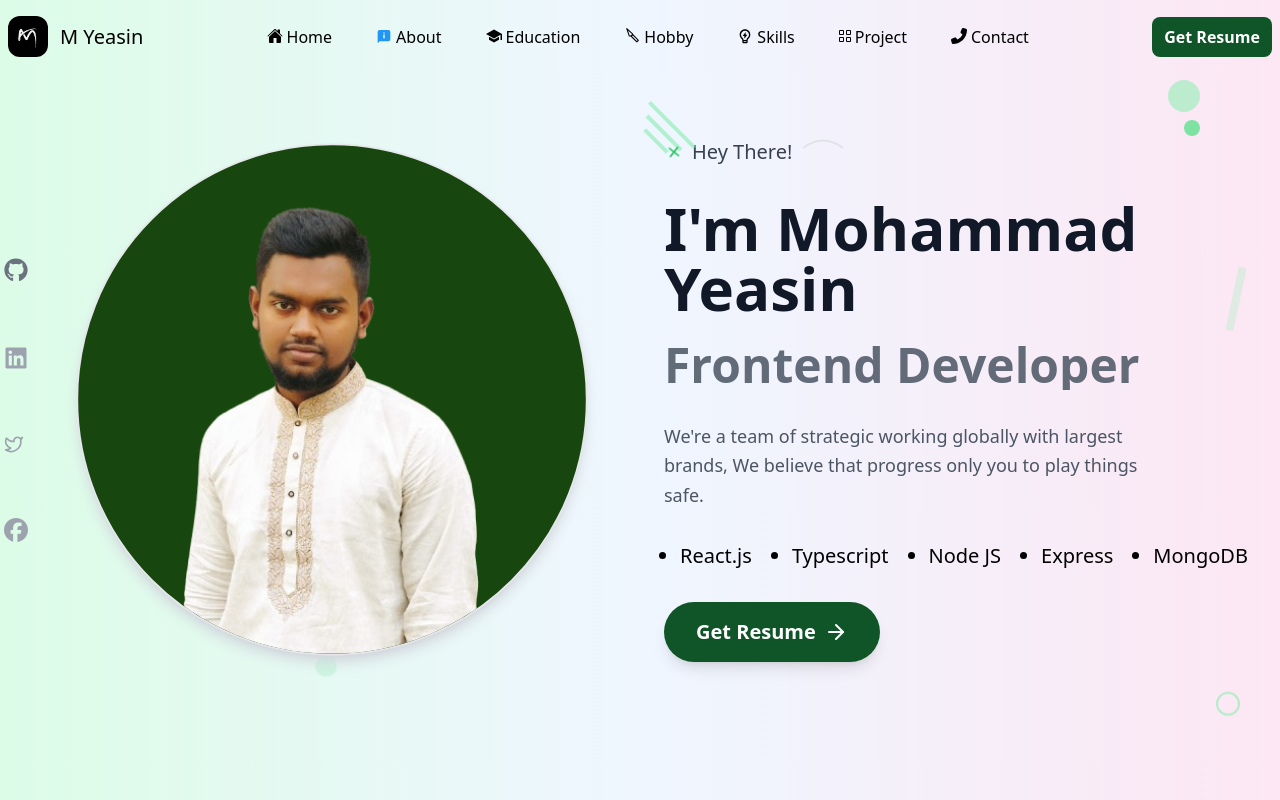
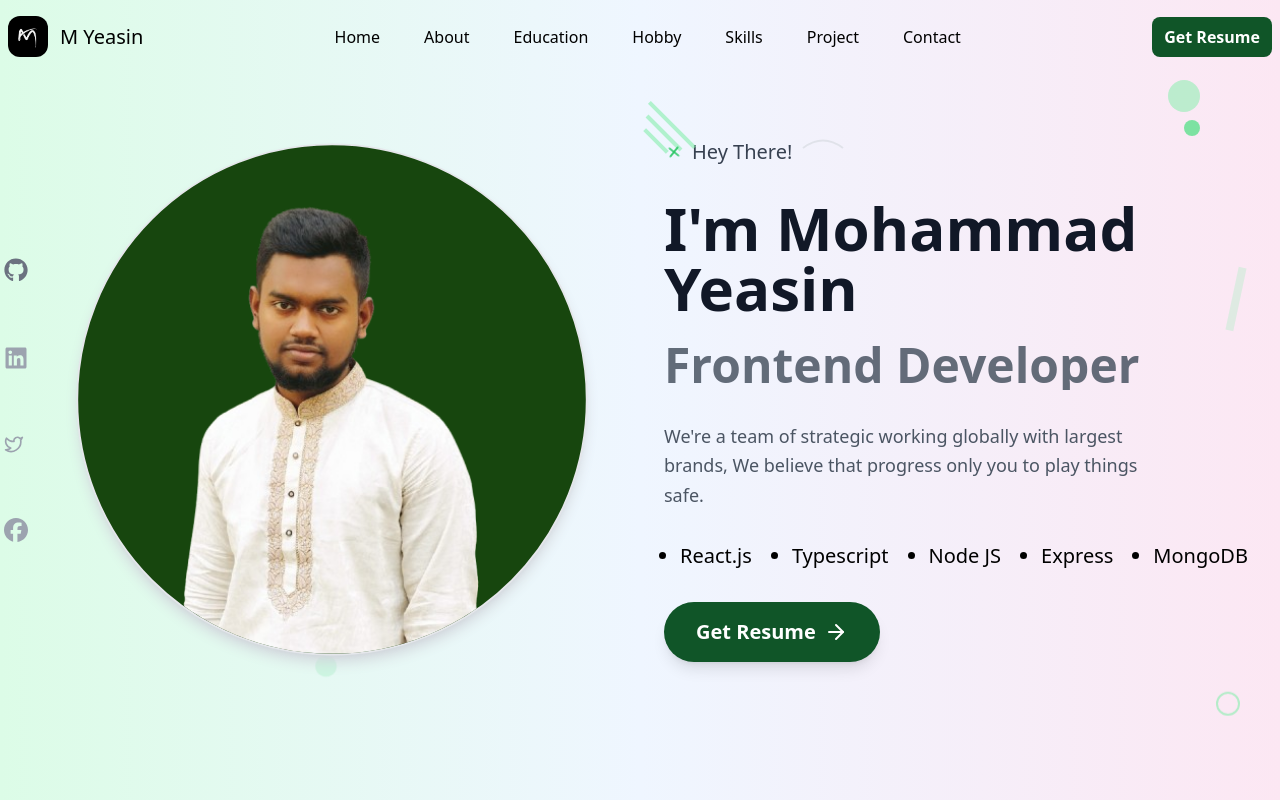
Before and after one commit to mdYeasinIslam/My_Portfolio, a Next.js app: page / in a window 1280 px wide. Shown: the top 800 px of the page. Built offline with nearby package versions, Linux system fonts and the light colour scheme.

Commit message:
remove icons from nav-items

```diff
--- a/src/SharedComponent/Navbar.tsx
+++ b/src/SharedComponent/Navbar.tsx
@@ -93,7 +93,8 @@ export const Navbar = () => {
               onClick={() => setMenubar(true)}
               className="bg-green-200 rounded-md py-2 text-lg font-medium  hover:text-black"
             >
-              {icon} {label}
+              {/* {icon} */}
+              {label}
             </NavSectionLink>
           ))}
         </ul>
@@ -114,7 +115,8 @@ export const Navbar = () => {
               link={link}
               className="hover:text-green-900"
             >
-              {icon} {label}
+              {/* {icon} */}
+              {label}
             </NavSectionLink>
           ))}
         </ul>
```
